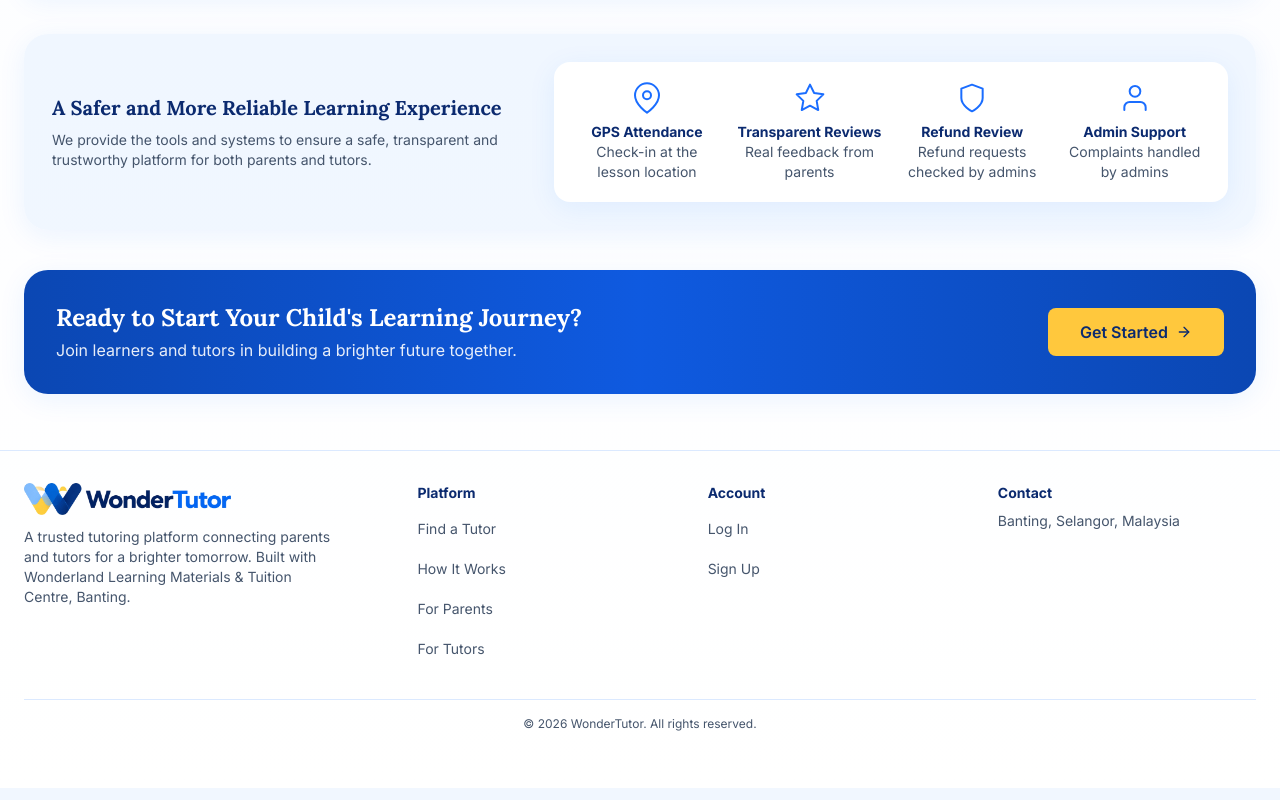
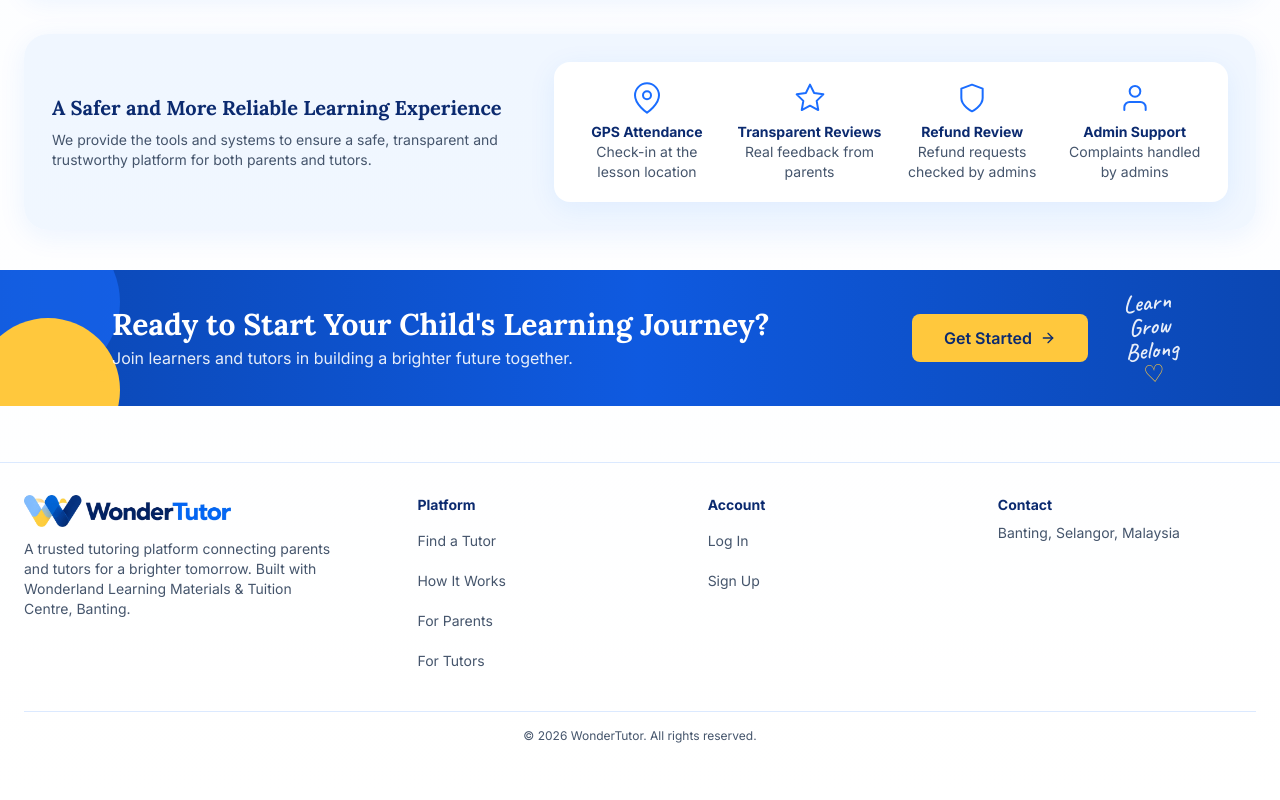
Before and after one commit to Xinyue1006/wondertutor, a React (Vite) app in the folder frontend/: page / in a window 1280 px wide. Shown: the part 1239-2039 px from the top of the page. Built offline with nearby package versions, Linux system fonts and the light colour scheme; no server answers.

Commit message:
landing: full-width call to action with decoration

```diff
--- a/frontend/src/pages/Home.jsx
+++ b/frontend/src/pages/Home.jsx
@@ -317,13 +317,22 @@ export default function Home() {
         </ul>
       </section>
 
-      {/* ── Final call to action: one dominant button ── */}
-      <section aria-labelledby="cta-title" className="flex flex-wrap items-center justify-between gap-5 rounded-3xl bg-gradient-to-r from-brand-700 via-brand-600 to-brand-700 px-8 py-8 text-white shadow-card">
-        <div>
-          <h2 id="cta-title" className="font-display text-2xl font-bold">Ready to Start Your Child's Learning Journey?</h2>
-          <p className="mt-1 text-base text-white/90">Join learners and tutors in building a brighter future together.</p>
+      {/* ── Final call to action: full width like the hero, one dominant button ── */}
+      <section aria-labelledby="cta-title" className="relative left-1/2 w-screen -translate-x-1/2 overflow-hidden bg-gradient-to-r from-brand-700 via-brand-600 to-brand-700 text-white">
+        {/* decoration: soft circles on the left, handwritten note on the right (hidden on small screens) */}
+        <span className="pointer-events-none absolute -left-10 -top-12 h-40 w-40 rounded-full bg-brand-500/60" aria-hidden="true" />
+        <span className="pointer-events-none absolute -bottom-14 -left-6 h-36 w-36 rounded-full bg-accent" aria-hidden="true" />
+        <span className="pointer-events-none absolute bottom-6 left-24 hidden h-3 w-3 rounded-full bg-accent md:block" aria-hidden="true" />
+        <p className="pointer-events-none absolute right-[8%] top-1/2 hidden -translate-y-1/2 -rotate-6 text-center font-hand text-2xl leading-6 text-white/90 lg:block" aria-hidden="true">
+          Learn<br />Grow<br />Belong<br /><span className="text-accent">♡</span>
+        </p>
+        <div className="relative mx-auto flex max-w-[1300px] flex-wrap items-center justify-between gap-5 px-4 py-9 md:px-8 lg:pl-28 lg:pr-48">
+          <div>
+            <h2 id="cta-title" className="font-display text-2xl font-bold md:text-3xl">Ready to Start Your Child's Learning Journey?</h2>
+            <p className="mt-1 text-base text-white/90">Join learners and tutors in building a brighter future together.</p>
+          </div>
+          <Link to="/signup" className="btn-accent h-12 px-8 text-base max-sm:w-full">Get Started <Icon name="arrow-right" className="h-4 w-4" /></Link>
         </div>
-        <Link to="/signup" className="btn-accent h-12 px-8 text-base max-sm:w-full">Get Started <Icon name="arrow-right" className="h-4 w-4" /></Link>
       </section>
     </div>
   )
```
